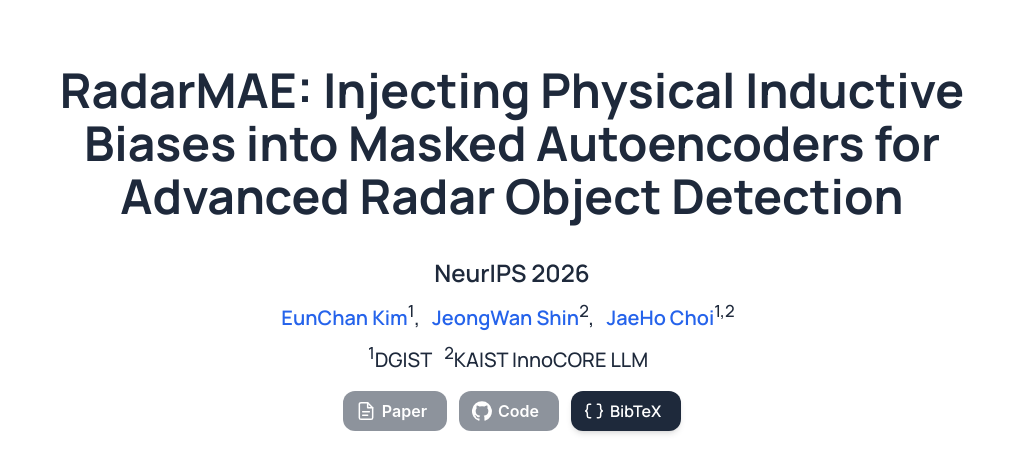
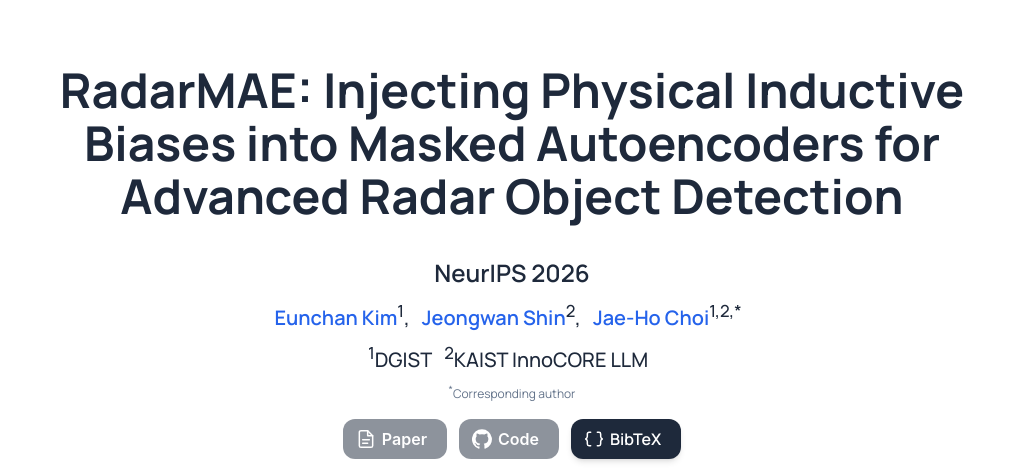
Before and after one commit to GracenPraise/RadarMAE, a plain HTML site: page index.html in a window 1280 px wide. Shown: the top 469 px of the page, without its empty margins (128-1151 px from the left). Drawn offline with Linux system fonts and the light colour scheme.

Commit message:
26.11.07.0116

```diff
--- a/index.html
+++ b/index.html
@@ -5,7 +5,7 @@
   <meta name="viewport" content="width=device-width, initial-scale=1">
   <title>RadarMAE: Injecting Physical Inductive Biases into Masked Autoencoders for Advanced Radar Object Detection</title>
   <meta name="description" content="RadarMAE explores radar-aware masked pre-training with axial tokenization for representation learning and object detection.">
-  <meta name="author" content="EunChan Kim, JeongWan Shin, JaeHo Choi">
+  <meta name="author" content="Eunchan Kim, Jeongwan Shin, Jae-Ho Choi">
   <meta name="citation_title" content="RadarMAE: Injecting Physical Inductive Biases into Masked Autoencoders for Advanced Radar Object Detection">
   <meta name="citation_author" content="Kim, Eunchan">
   <meta name="citation_author" content="Shin, Jeongwan">
@@ -79,15 +79,16 @@
             </h1>
             <p class="is-size-4 has-text-weight-semibold" style="margin-bottom: 0.35rem;">NeurIPS 2026</p>
             <div class="is-size-5 publication-authors">
-              <span class="author-block"><a href="mailto:eunchan.kim@dgist.ac.kr">EunChan Kim</a><sup>1</sup>,</span>
-              <span class="author-block"><a href="mailto:jwshin@dgist.ac.kr">JeongWan Shin</a><sup>2</sup>,</span>
-              <span class="author-block"><a href="mailto:jhochoi@dgist.ac.kr">JaeHo Choi</a><sup>1,2</sup></span>
+              <span class="author-block"><a href="mailto:eunchan.kim@dgist.ac.kr">Eunchan Kim</a><sup>1</sup>,</span>
+              <span class="author-block"><a href="mailto:jwshin@dgist.ac.kr">Jeongwan Shin</a><sup>2</sup>,</span>
+              <span class="author-block"><a href="mailto:jhochoi@dgist.ac.kr">Jae-Ho Choi</a><sup>1,2,*</sup></span>
             </div>
 
             <div class="is-size-5 publication-authors">
               <span class="author-block"><sup>1</sup>DGIST</span>
               <span class="author-block"><sup>2</sup>KAIST InnoCORE LLM</span>
             </div>
+            <p class="is-size-7" style="color: var(--text-secondary);"><sup>*</sup>Corresponding author</p>
 
             <div class="publication-links" style="display: flex; flex-wrap: wrap; justify-content: center; gap: 0.75rem; margin-top: 1rem;">
               <button class="button is-normal is-rounded is-dark" type="button" disabled aria-label="Paper coming soon" title="Camera-ready paper coming soon">
@@ -234,7 +235,7 @@
         <h2 id="bibtex-heading" class="title is-3 has-text-centered">BibTeX</h2>
         <pre><code>@inproceedings{kim2026radarmae,
   title     = {{RadarMAE}: Injecting Physical Inductive Biases into Masked Autoencoders for Advanced Radar Object Detection},
-  author    = {Kim, EunChan and Shin, JeongWan and Choi, JaeHo},
+  author    = {Kim, Eunchan and Shin, Jeongwan and Choi, Jae-Ho},
   booktitle = {Advances in Neural Information Processing Systems},
   year      = {2026}
 }</code></pre>
```
